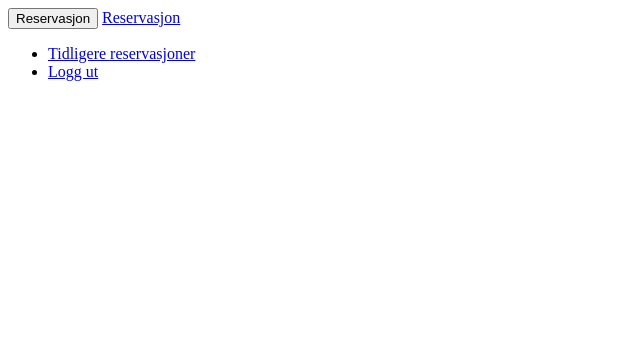
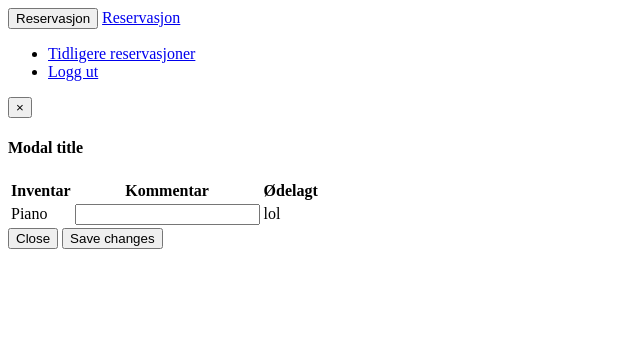
Before and after one commit to michaelmcmillan/IT1901, a PHP site: template views/user.php in a window 1280 px wide. Shown: the top 341 px of the page, without its empty margins (0-640 px from the left). Run offline with PHP 8.4, Linux system fonts and the light colour scheme; the template is opened without the code that fills it: most values are stand-ins (such as "Sample title", 1, 10 or a date in 2020); some libraries are stand-ins or nearby versions.

Commit message:
reservation report is now a bs 3.2.0 modal

```diff
--- a/views/user.php
+++ b/views/user.php
@@ -25,6 +25,48 @@
         </div>
     </div>
 
+    <!-- Report a stay -->
+    <div class="modal reservation-report">
+        <div class="modal-dialog">
+            <div class="modal-content">
+                <div class="modal-header">
+                    <button type="button" class="close" data-dismiss="modal" aria-hidden="true">×</button>
+                    <h4 class="modal-title">Modal title</h4>
+                </div>
+
+                <div class="modal-body">
+                    <div class="row">
+                        <div class="col-md-12">
+                            <table class="table table-hover reservation-table">
+                              <thead>
+                                <tr>
+                                  <th>Inventar</th>
+                                  <th>Kommentar</th>
+                                  <th>Ødelagt</th>
+                                </tr>
+                              </thead>
+                              <tbody>
+                                  <tr>
+                                      <td>Piano</td>
+                                      <td><input type="text" class="form-control input-xs"></td>
+                                      <td>lol</td>
+                                  </tr>
+                              </tbody>
+                            </table>
+                        </div>
+                    </div>
+                </div>
+
+                <div class="modal-footer">
+                    <button type="button" class="btn btn-default" data-dismiss="modal">Close</button>
+                    <button type="button" class="btn btn-primary">Save changes</button>
+                </div>
+            </div>
+        </div>
+    </div>
+
+
+
     <!-- Previous reservations list -->
     <div class="row reservation-previous" style="display:none;">
         <div class="col-md-12">
@@ -42,7 +84,6 @@
               </tbody>
             </table>
         </div>
-
     </div>
 
     <!-- Reservation form -->
```
Also changed, not shown: assets/css/style.css (+8 -0 lines).
